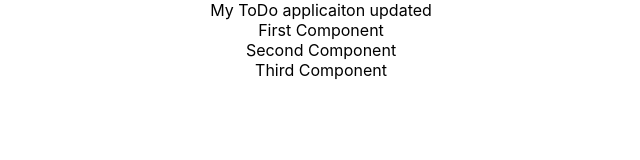
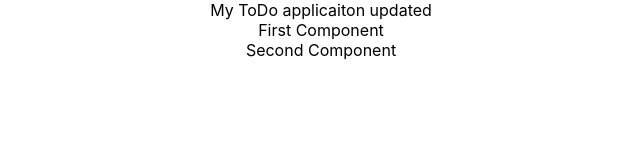
Before and after one commit to yusufkhan369/create-react-app-01, a React (Create React App) app: page / in a window 1280 px wide. Shown: the top 160 px of the page, without its empty margins (319-959 px from the left). Built offline with nearby package versions, Linux system fonts and the light colour scheme.

Commit message:
Added new component

```diff
--- a/src/App.js
+++ b/src/App.js
@@ -1,6 +1,11 @@
 import logo from './logo.svg';
 import './App.css';
 import { Component } from 'react';
+import FirstComponent from './components/learning-examples/FirstComponent'
+import SecondComponent from './components/learning-examples/SecondComponent'
+import Counter from './components/counter/Counter'
+
+
 
 function App() {
   return (
@@ -8,29 +13,10 @@ function App() {
       My ToDo applicaiton updated
       <FirstComponent></FirstComponent>
       <SecondComponent></SecondComponent>
-      <ThirdComponent></ThirdComponent>
     </div>
   );
 }
 
-function FirstComponent() {
 
-  return (
-    <div className="FirstComponent">First Component</div>
-  )
-
-}
-
-function SecondComponent() {
-  return (
-    <div className='SecondComponent'> Second Component</div>
-  )
-}
-
-class ThirdComponent extends Component {
-  render() {
-    return (<div className='ThirdComponent'>Third Component</div>)
-  }
-}
 
 export default App;
--- /dev/null
+++ b/src/components/counter/Counter.jsx
@@ -0,0 +1,7 @@
+export default function Counter() {
+    return (
+
+        <div className="Counter">Counter</div>
+
+    )
+}
--- /dev/null
+++ b/src/components/learning-examples/FirstComponent.jsx
@@ -0,0 +1,7 @@
+export default function FirstComponent() {
+
+    return (
+        <div className="FirstComponent">First Component</div>
+    )
+
+}
--- /dev/null
+++ b/src/components/learning-examples/SecondComponent.jsx
@@ -0,0 +1,5 @@
+export default function SecondComponent() {
+    return (
+        <div className='SecondComponent'> Second Component</div>
+    )
+}
```
Also changed, not shown: src/components/learning-examples/ThirdComponent.jsx (added, +9 -0 lines), src/components/learning-examples/LearningComponent.jsx (added).
